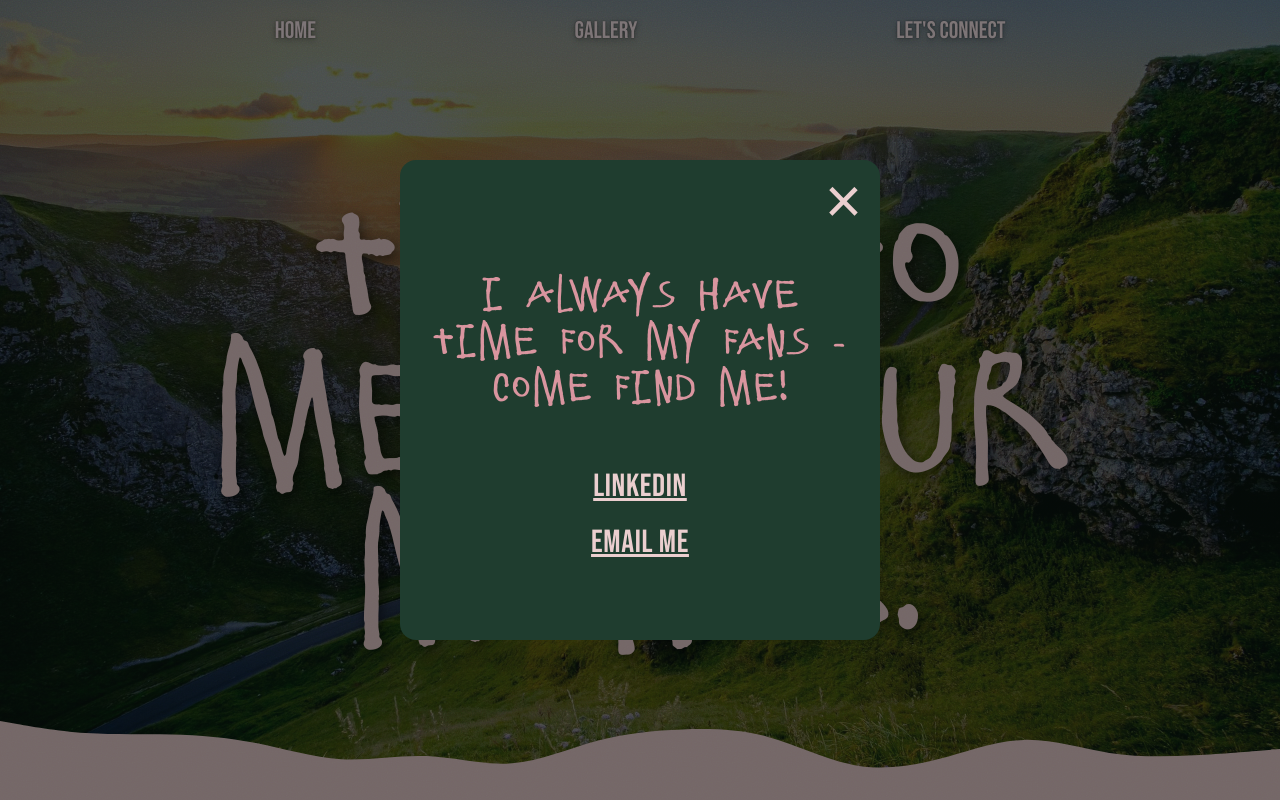
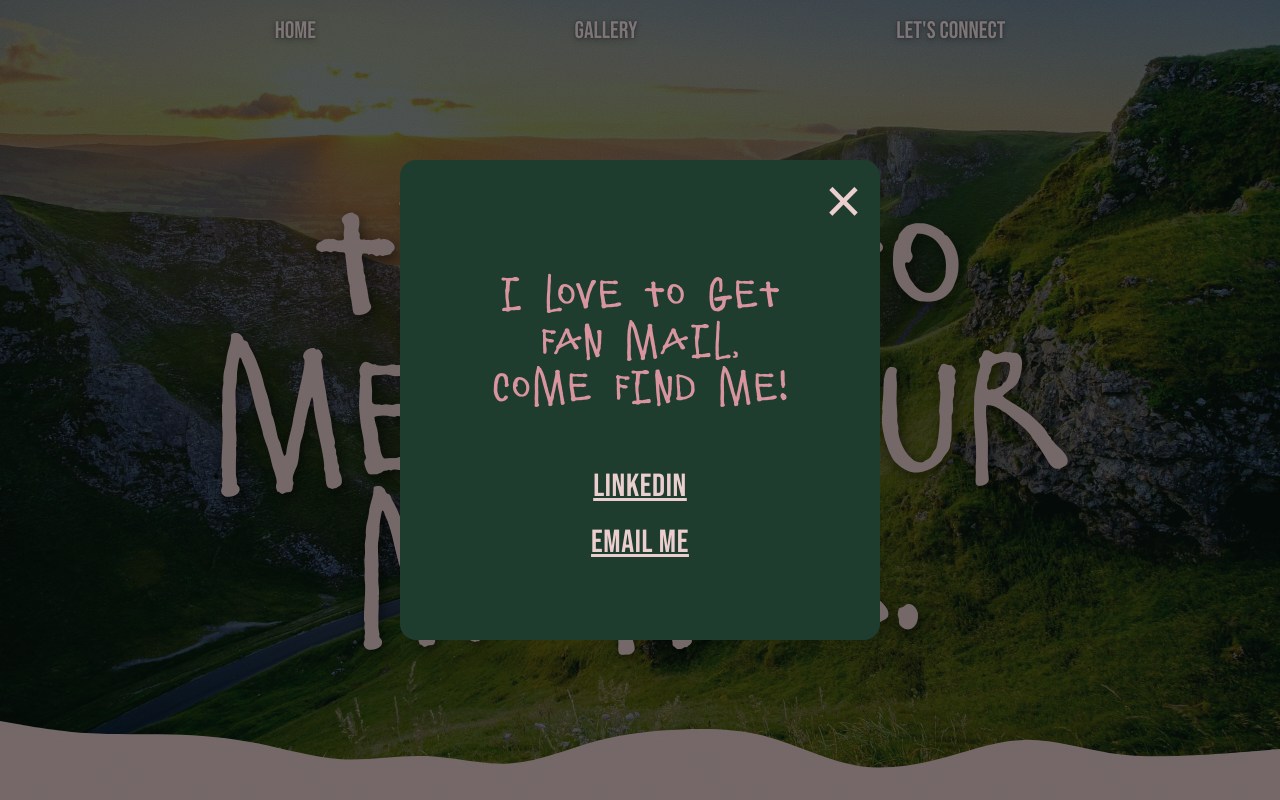
Before and after one commit to annabellegeldmacher/annabellegeldmacher.github.io, a plain HTML site: page index.html in a window 1280 px wide. Both pictures are taken after a click on the button "Let's Connect". Shown: the top 800 px of the page. Drawn offline with Linux system fonts and the light colour scheme.

Commit message:
contact box wording change

```diff
--- a/index.html
+++ b/index.html
@@ -119,7 +119,7 @@
         <button id="close-contact" class="close-x" aria-label="Close">&times;</button>
         <!-- <div>Find me on LinkedIn or email me</div> -->
         <div>
-            <p>I always have time for my fans -<br>come find me!</p>
+            <p>I love to get<br>fan mail,<br>come find me!</p>
         </div>
         <div><a href="https://linkedin.com/in/annabelle-geldmacher" target="_blank" rel="noopener">LinkedIn</a></div>
         <div>
```
